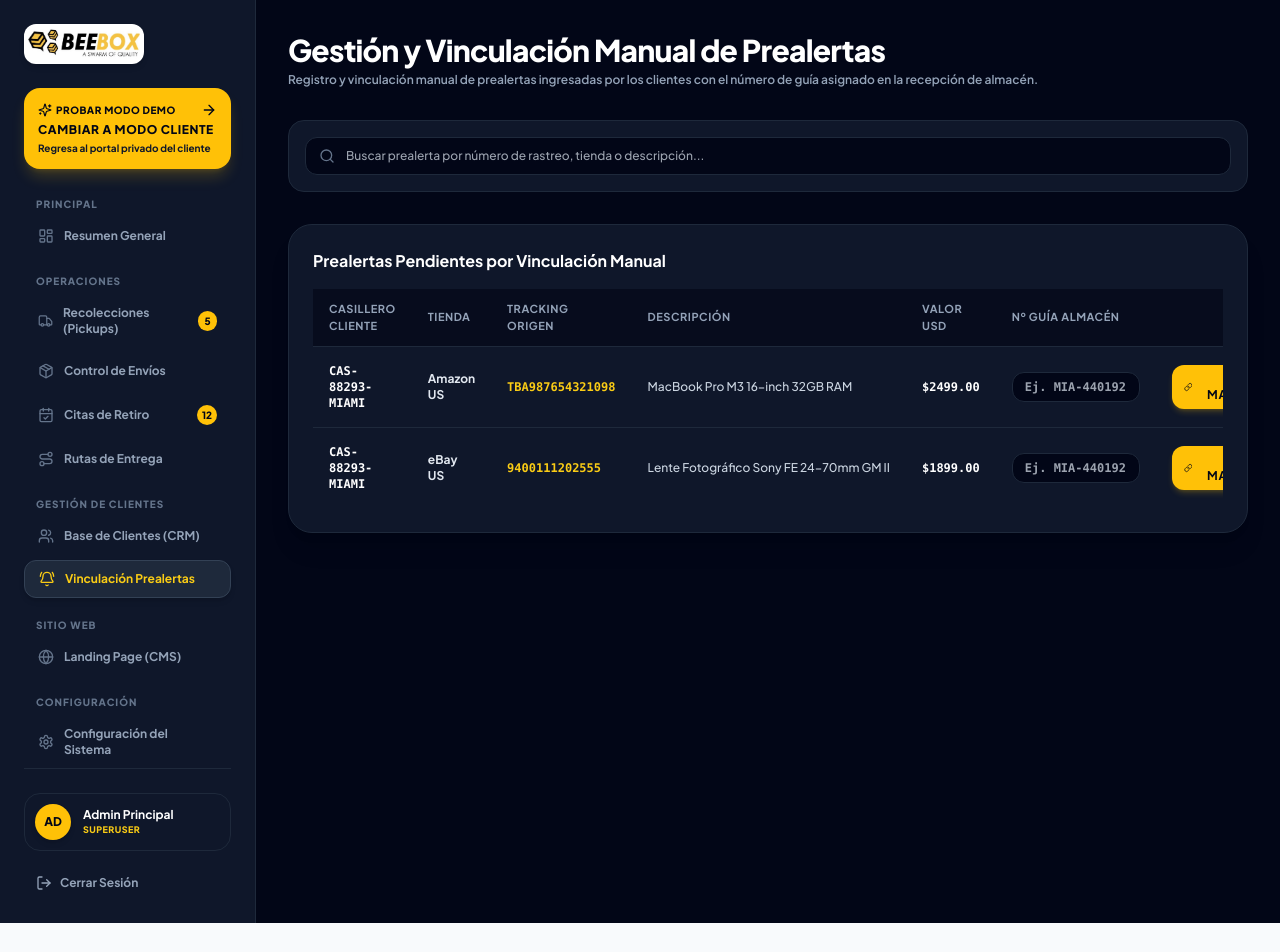
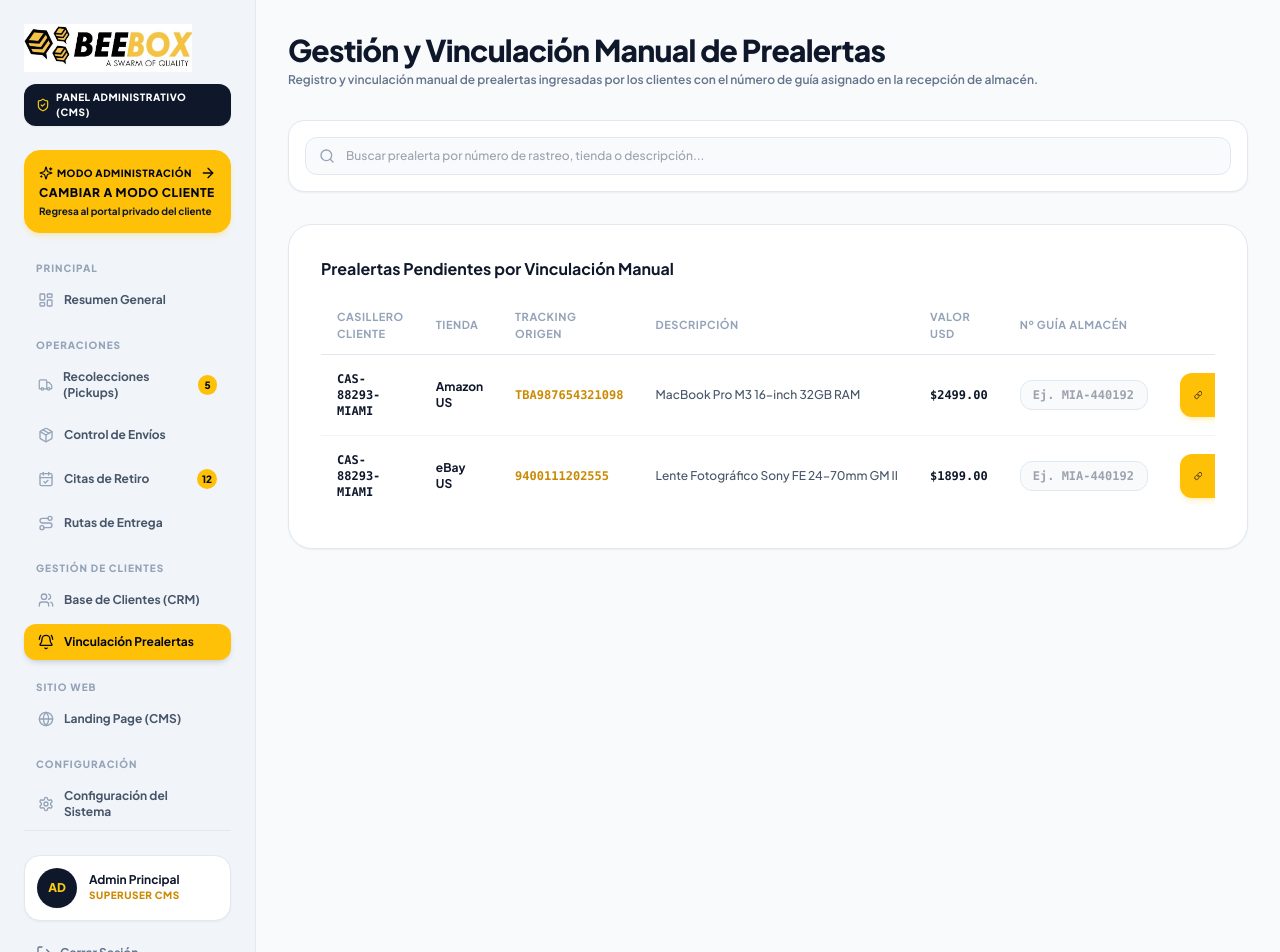
Before and after one commit to saraiherrerab/Beebox-Empresa-De-Transporte, a Next.js app: page /admin/prealertas in a window 1280 px wide. Shown: the top 952 px of the page. Before the commit the page ends 923 px from the top, so only its background shows below. Built offline with nearby package versions, Linux system fonts and the light colour scheme.

Commit message:
style: convert Admin Portal to clean Light Mode with executive top badge

```diff
--- a/src/app/admin/cms/page.tsx
+++ b/src/app/admin/cms/page.tsx
@@ -1,7 +1,7 @@
 "use client";
 
 import React, { useState } from "react";
-import { Image as ImageIcon, Save, CheckCircle2, Plus } from "lucide-react";
+import { Image as ImageIcon, Save, CheckCircle2 } from "lucide-react";
 import { Button } from "@/components/ui/Button";
 
 export default function AdminCMSPage() {
@@ -19,8 +19,8 @@
     <div className="space-y-8 animate-in fade-in duration-200">
       <div className="flex flex-col sm:flex-row sm:items-center justify-between gap-4">
         <div>
-          <h1 className="text-3xl font-black text-white tracking-tight">Administrador de Banners e Interacciones (CMS)</h1>
-          <p className="text-xs font-semibold text-slate-400 mt-1">
+          <h1 className="text-3xl font-black text-slate-900 tracking-tight">Administrador de Banners e Interacciones (CMS)</h1>
+          <p className="text-xs font-semibold text-slate-500 mt-1">
             Gestión 100% editable de banners rotativos principales, títulos, imágenes promocionales y bloques informativos.
           </p>
         </div>
@@ -31,39 +31,39 @@
       </div>
 
       {saved && (
-        <div className="p-4 rounded-2xl bg-emerald-500/20 border border-emerald-500/30 text-xs font-bold text-emerald-400 flex items-center gap-2">
-          <CheckCircle2 className="w-5 h-5 text-emerald-400" />
+        <div className="p-4 rounded-2xl bg-emerald-50 border border-emerald-200 text-xs font-bold text-emerald-800 flex items-center gap-2">
+          <CheckCircle2 className="w-5 h-5 text-emerald-600" />
           ¡Contenidos del portal web actualizados correctamente!
         </div>
       )}
 
-      <div className="bg-slate-900 rounded-3xl p-6 sm:p-8 border border-slate-800 space-y-6 shadow-xl max-w-3xl">
-        <h3 className="text-lg font-bold text-white flex items-center gap-2">
-          <ImageIcon className="w-5 h-5 text-amber-400" /> Editar Carrusel Principal (Hero Section)
+      <div className="bg-white rounded-3xl p-6 sm:p-8 border border-slate-200 space-y-6 shadow-sm max-w-3xl">
+        <h3 className="text-lg font-bold text-slate-900 flex items-center gap-2">
+          <ImageIcon className="w-5 h-5 text-amber-600" /> Editar Carrusel Principal (Hero Section)
         </h3>
 
         <form onSubmit={handleSaveCMS} className="space-y-4">
           <div>
-            <label className="block text-xs font-bold text-slate-400 uppercase tracking-wider mb-2">
+            <label className="block text-xs font-bold text-slate-700 uppercase tracking-wider mb-2">
               Slide 1 - Título Principal
             </label>
             <input
               type="text"
               value={slide1Title}
               onChange={(e) => setSlide1Title(e.target.value)}
-              className="w-full rounded-2xl bg-slate-950 border border-slate-800 p-4 text-xs font-bold text-white focus:outline-none focus:border-amber-400"
+              className="w-full rounded-2xl bg-slate-50 border border-slate-200 p-4 text-xs font-bold text-slate-900 focus:outline-none focus:border-amber-500"
             />
           </div>
 
           <div>
-            <label className="block text-xs font-bold text-slate-400 uppercase tracking-wider mb-2">
+            <label className="block text-xs font-bold text-slate-700 uppercase tracking-wider mb-2">
               Slide 1 - Frase Destacada (Amarillo)
             </label>
             <input
               type="text"
               value={slide1Highlight}
               onChange={(e) => setSlide1Highlight(e.target.value)}
-              className="w-full rounded-2xl bg-slate-950 border border-slate-800 p-4 text-xs font-bold text-amber-400 focus:outline-none focus:border-amber-400"
+              className="w-full rounded-2xl bg-slate-50 border border-slate-200 p-4 text-xs font-bold text-amber-700 focus:outline-none focus:border-amber-500"
             />
           </div>
 
--- a/src/app/admin/layout.tsx
+++ b/src/app/admin/layout.tsx
@@ -5,9 +5,9 @@
 
 export default function AdminLayout({ children }: { children: React.ReactNode }) {
   return (
-    <div className="min-h-screen flex bg-slate-900 text-slate-100 selection:bg-amber-500 selection:text-slate-950">
+    <div className="min-h-screen flex bg-slate-100 text-slate-900 selection:bg-amber-400 selection:text-slate-950">
       <AdminSidebar />
-      <main className="flex-1 p-8 overflow-y-auto bg-slate-950">{children}</main>
+      <main className="flex-1 p-6 sm:p-8 overflow-y-auto bg-slate-50">{children}</main>
     </div>
   );
 }
--- a/src/app/admin/page.tsx
+++ b/src/app/admin/page.tsx
@@ -15,8 +15,8 @@
   return (
     <div className="space-y-8 animate-in fade-in duration-200">
       <div>
-        <h1 className="text-3xl font-black text-white tracking-tight">Panel de Administración Beebox</h1>
-        <p className="text-xs font-semibold text-slate-400 mt-1">
+        <h1 className="text-3xl font-black text-slate-900 tracking-tight">Resumen Ejecutivo (CMS Admin)</h1>
+        <p className="text-xs font-semibold text-slate-500 mt-1">
           Gestión unificada de clientes, casilleros virtuales, prealertas de almacén, rutas y contenidos CMS.
         </p>
       </div>
@@ -25,13 +25,13 @@
         {stats.map((item, idx) => {
           const Icon = item.icon;
           return (
-            <div key={idx} className="p-6 rounded-3xl bg-slate-900 border border-slate-800 space-y-3 shadow-lg">
+            <div key={idx} className="p-6 rounded-3xl bg-white border border-slate-200 space-y-3 shadow-sm">
               <div className="flex items-center justify-between">
                 <span className="text-[10px] font-extrabold uppercase tracking-wider text-slate-400">{item.label}</span>
-                <Icon className="w-5 h-5 text-amber-400" />
+                <Icon className="w-5 h-5 text-amber-600" />
               </div>
-              <div className="text-3xl font-black font-mono text-white">{item.value}</div>
-              <span className="text-[11px] font-bold text-amber-400 block">{item.change}</span>
+              <div className="text-3xl font-black font-mono text-slate-900">{item.value}</div>
+              <span className="text-[11px] font-bold text-amber-700 block">{item.change}</span>
             </div>
           );
         })}
@@ -39,26 +39,26 @@
 
       {/* Quick Actions */}
       <div className="grid grid-cols-1 md:grid-cols-2 gap-8">
-        <div className="p-8 rounded-3xl bg-slate-900 border border-slate-800 space-y-4">
-          <h3 className="text-lg font-bold text-white flex items-center gap-2">
-            <BellRing className="w-5 h-5 text-amber-400" /> Gestión de Prealertas de Almacén
+        <div className="p-8 rounded-3xl bg-white border border-slate-200 space-y-4 shadow-sm">
+          <h3 className="text-lg font-bold text-slate-900 flex items-center gap-2">
+            <BellRing className="w-5 h-5 text-amber-600" /> Gestión de Prealertas de Almacén
           </h3>
-          <p className="text-xs text-slate-400 leading-relaxed">
-            Vincula de forma manual o escaneada las prealertas registradas por los usuarios con los trackings recibidos físicamente en la sede de Miami.
+          <p className="text-xs text-slate-500 leading-relaxed font-medium">
+            Vincula de forma manual las prealertas registradas por los usuarios con los trackings recibidos físicamente en la sede de Miami.
           </p>
-          <Link href="/admin/prealertas" className="inline-flex items-center gap-2 text-xs font-bold text-amber-400 hover:text-amber-300 pt-2">
+          <Link href="/admin/prealertas" className="inline-flex items-center gap-2 text-xs font-bold text-amber-700 hover:underline pt-2 uppercase">
             IR A VINCULAR PREALERTAS <ArrowRight className="w-4 h-4" />
           </Link>
         </div>
 
-        <div className="p-8 rounded-3xl bg-slate-900 border border-slate-800 space-y-4">
-          <h3 className="text-lg font-bold text-white flex items-center gap-2">
-            <Users className="w-5 h-5 text-amber-400" /> Directorio de Clientes y Casilleros
+        <div className="p-8 rounded-3xl bg-white border border-slate-200 space-y-4 shadow-sm">
+          <h3 className="text-lg font-bold text-slate-900 flex items-center gap-2">
+            <Users className="w-5 h-5 text-amber-600" /> Directorio de Clientes y Casilleros
           </h3>
-          <p className="text-xs text-slate-400 leading-relaxed">
+          <p className="text-xs text-slate-500 leading-relaxed font-medium">
             Consulta códigos de casillero asignados (`CAS-XXXXX-MIAMI`), historial de compras e información de contacto de usuarios registrados.
           </p>
-          <Link href="/admin/clientes" className="inline-flex items-center gap-2 text-xs font-bold text-amber-400 hover:text-amber-300 pt-2">
+          <Link href="/admin/clientes" className="inline-flex items-center gap-2 text-xs font-bold text-amber-700 hover:underline pt-2 uppercase">
             CONSULTAR DIRECTORIO <ArrowRight className="w-4 h-4" />
           </Link>
         </div>
--- a/src/app/admin/prealertas/page.tsx
+++ b/src/app/admin/prealertas/page.tsx
@@ -27,41 +27,41 @@
   return (
     <div className="space-y-8 animate-in fade-in duration-200">
       <div>
-        <h1 className="text-3xl font-black text-white tracking-tight">Gestión y Vinculación Manual de Prealertas</h1>
-        <p className="text-xs font-semibold text-slate-400 mt-1">
+        <h1 className="text-3xl font-black text-slate-900 tracking-tight">Gestión y Vinculación Manual de Prealertas</h1>
+        <p className="text-xs font-semibold text-slate-500 mt-1">
           Registro y vinculación manual de prealertas ingresadas por los clientes con el número de guía asignado en la recepción de almacén.
         </p>
       </div>
 
       {linkedNotice && (
-        <div className="p-4 rounded-2xl bg-emerald-500/20 border border-emerald-500/30 text-xs font-bold text-emerald-400 flex items-center gap-2">
-          <CheckCircle2 className="w-5 h-5 text-emerald-400" />
+        <div className="p-4 rounded-2xl bg-emerald-50 border border-emerald-200 text-xs font-bold text-emerald-800 flex items-center gap-2">
+          <CheckCircle2 className="w-5 h-5 text-emerald-600" />
           {linkedNotice}
         </div>
       )}
 
       {/* Manual Search Bar */}
-      <div className="bg-slate-900 p-4 rounded-2xl border border-slate-800 flex items-center gap-4">
+      <div className="bg-white p-4 rounded-2xl border border-slate-200 shadow-sm flex items-center gap-4">
         <div className="relative flex-1">
-          <Search className="absolute left-3.5 top-1/2 -translate-y-1/2 w-4 h-4 text-slate-500" />
+          <Search className="absolute left-3.5 top-1/2 -translate-y-1/2 w-4 h-4 text-slate-400" />
           <input
             type="text"
             value={searchTracking}
             onChange={(e) => setSearchTracking(e.target.value)}
             placeholder="Buscar prealerta por número de rastreo, tienda o descripción..."
-            className="w-full pl-10 pr-4 py-2.5 rounded-xl bg-slate-950 border border-slate-800 text-xs font-medium text-white focus:outline-none focus:border-amber-400"
+            className="w-full pl-10 pr-4 py-2.5 rounded-xl bg-slate-50 border border-slate-200 text-xs font-medium text-slate-900 focus:outline-none focus:border-amber-500"
           />
         </div>
       </div>
 
       {/* Manual Pre-alerts Table */}
-      <div className="bg-slate-900 rounded-3xl border border-slate-800 overflow-hidden shadow-xl space-y-4 p-6">
-        <h3 className="text-base font-bold text-white">Prealertas Pendientes por Vinculación Manual</h3>
+      <div className="bg-white rounded-3xl border border-slate-200 overflow-hidden shadow-sm space-y-4 p-6 sm:p-8">
+        <h3 className="text-base font-bold text-slate-900">Prealertas Pendientes por Vinculación Manual</h3>
 
         <div className="overflow-x-auto">
           <table className="w-full text-left border-collapse">
             <thead>
-              <tr className="border-b border-slate-800 bg-slate-950/60 text-[11px] font-extrabold uppercase tracking-wider text-slate-400">
+              <tr className="border-b border-slate-200 text-[11px] font-extrabold uppercase tracking-wider text-slate-400">
                 <th className="py-3 px-4">Casillero Cliente</th>
                 <th className="py-3 px-4">Tienda</th>
                 <th className="py-3 px-4">Tracking Origen</th>
@@ -71,14 +71,14 @@
                 <th className="py-3 px-4 text-right">Acción</th>
               </tr>
             </thead>
-            <tbody className="divide-y divide-slate-800 text-xs font-medium text-slate-300">
+            <tbody className="divide-y divide-slate-100 text-xs font-medium text-slate-800">
               {filteredPrealertas.map((item) => (
-                <tr key={item.id} className="hover:bg-slate-800/50 transition-colors">
-                  <td className="py-4 px-4 font-mono font-bold text-white">CAS-88293-MIAMI</td>
-                  <td className="py-4 px-4 font-bold text-slate-200">{item.store}</td>
-                  <td className="py-4 px-4 font-mono font-bold text-amber-400">{item.trackingNumber}</td>
-                  <td className="py-4 px-4 text-slate-300 max-w-xs truncate">{item.description}</td>
-                  <td className="py-4 px-4 font-mono font-bold text-white">${item.amountPaid}</td>
+                <tr key={item.id} className="hover:bg-slate-50 transition-colors">
+                  <td className="py-4 px-4 font-mono font-bold text-slate-900">CAS-88293-MIAMI</td>
+                  <td className="py-4 px-4 font-bold text-slate-900">{item.store}</td>
+                  <td className="py-4 px-4 font-mono font-bold text-amber-700">{item.trackingNumber}</td>
+                  <td className="py-4 px-4 text-slate-600 max-w-xs truncate">{item.description}</td>
+                  <td className="py-4 px-4 font-mono font-bold text-slate-900">${item.amountPaid}</td>
                   <td className="py-4 px-4">
                     <input
                       type="text"
@@ -87,7 +87,7 @@
                       onChange={(e) =>
                         setWarehouseGuideInput({ ...warehouseGuideInput, [item.id]: e.target.value })
                       }
-                      className="w-32 px-3 py-1.5 rounded-xl bg-slate-950 border border-slate-800 text-xs font-mono font-bold text-white focus:outline-none focus:border-amber-400"
+                      className="w-32 px-3 py-1.5 rounded-xl bg-slate-50 border border-slate-200 text-xs font-mono font-bold text-slate-900 focus:outline-none focus:border-amber-500"
                     />
                   </td>
                   <td className="py-4 px-4 text-right">
@@ -95,7 +95,7 @@
                       onClick={() => handleLinkPrealerta(item.id, item.trackingNumber)}
                       variant="amber"
                       size="sm"
-                      className="rounded-xl px-3 py-1.5 font-bold text-xs"
+                      className="rounded-xl px-3.5 py-1.5 font-bold text-xs"
                     >
                       <LinkIcon className="w-3.5 h-3.5 mr-1" /> Vincular Manualmente
                     </Button>
--- a/src/components/admin/AdminSidebar.tsx
+++ b/src/components/admin/AdminSidebar.tsx
@@ -68,25 +68,32 @@
   ];
 
   return (
-    <aside className="w-64 bg-[#0F172A] text-slate-300 min-h-screen flex flex-col justify-between p-6 shrink-0 border-r border-slate-800">
+    <aside className="w-64 bg-slate-100 text-slate-800 min-h-screen flex flex-col justify-between p-6 shrink-0 border-r border-slate-200/80 shadow-sm">
       <div className="space-y-6">
-        {/* Logo */}
+        {/* Logo & Executive Badge */}
+        <div className="space-y-3">
           <Link href="/" className="block">
             <img
               src="/beebox-logo.jpg"
               alt="Beebox Logo"
-            className="h-10 w-auto object-contain bg-white p-1 rounded-xl shadow-md"
+              className="h-12 w-auto object-contain"
             />
           </Link>
+
+          <div className="flex items-center gap-1.5 px-3 py-1.5 rounded-xl bg-slate-900 text-white text-[10px] font-black tracking-wider uppercase shadow-sm">
+            <ShieldCheck className="w-3.5 h-3.5 text-amber-400 shrink-0" />
+            <span>PANEL ADMINISTRATIVO (CMS)</span>
+          </div>
+        </div>
 
         {/* Highly Intuitive Demo Role Switcher Button to Client */}
         <button
           onClick={handleSwitchToClient}
-          className="w-full p-3.5 rounded-2xl bg-amber-500 hover:bg-amber-400 text-slate-950 transition-all font-bold text-xs shadow-lg shadow-amber-500/20 group text-left space-y-1"
+          className="w-full p-3.5 rounded-2xl bg-amber-500 hover:bg-amber-400 text-slate-950 transition-all font-bold text-xs shadow-md shadow-amber-500/20 group text-left space-y-1 border border-amber-400"
         >
           <div className="flex items-center justify-between">
             <span className="text-[10px] font-black uppercase tracking-wider text-slate-950 flex items-center gap-1">
-              <Sparkles className="w-3.5 h-3.5" /> PROBAR MODO DEMO
+              <Sparkles className="w-3.5 h-3.5" /> MODO ADMINISTRACIÓN
             </span>
             <ArrowRight className="w-4 h-4 text-slate-950 group-hover:translate-x-1 transition-transform" />
           </div>
@@ -102,7 +109,7 @@
         <nav className="space-y-5 pt-1">
           {navGroups.map((grp) => (
             <div key={grp.group} className="space-y-1.5">
-              <span className="text-[10px] font-black tracking-widest uppercase text-slate-500 px-3 block">
+              <span className="text-[10px] font-black tracking-widest uppercase text-slate-400 px-3 block">
                 {grp.group}
               </span>
               {grp.items.map((item) => {
@@ -115,17 +122,19 @@
                     href={item.href}
                     className={`flex items-center justify-between px-3.5 py-2.5 rounded-xl text-xs font-bold transition-all ${
                       isActive
-                        ? "bg-slate-800 text-amber-400 border border-slate-700 shadow-md"
-                        : "text-slate-400 hover:text-white hover:bg-slate-900"
+                        ? "bg-amber-500 text-slate-950 shadow-md font-black"
+                        : "text-slate-600 hover:text-slate-900 hover:bg-slate-200/60"
                     }`}
                   >
                     <div className="flex items-center gap-2.5">
-                      <Icon className={`w-4 h-4 ${isActive ? "text-amber-400" : "text-slate-500"}`} />
+                      <Icon className={`w-4 h-4 ${isActive ? "text-slate-950" : "text-slate-400"}`} />
                       <span>{item.name}</span>
                     </div>
 
                     {item.badge && (
-                      <span className="w-5 h-5 rounded-full bg-amber-500 text-slate-950 text-[10px] font-black flex items-center justify-center">
+                      <span className={`w-5 h-5 rounded-full text-[10px] font-black flex items-center justify-center ${
+                        isActive ? "bg-slate-950 text-amber-400" : "bg-amber-500 text-slate-950"
+                      }`}>
                         {item.badge}
                       </span>
                     )}
@@ -138,22 +147,22 @@
       </div>
 
       {/* Admin User Footer */}
-      <div className="pt-6 border-t border-slate-800 space-y-4">
-        <div className="flex items-center gap-3 p-2.5 rounded-2xl bg-slate-900 border border-slate-800">
-          <div className="w-9 h-9 rounded-full bg-amber-500 text-slate-950 font-black text-xs flex items-center justify-center shrink-0 shadow-md">
+      <div className="pt-6 border-t border-slate-200 space-y-4">
+        <div className="flex items-center gap-3 p-3 rounded-2xl bg-white border border-slate-200 shadow-sm">
+          <div className="w-10 h-10 rounded-full bg-slate-900 text-amber-400 font-black text-xs flex items-center justify-center shrink-0 shadow-sm">
             AD
           </div>
           <div className="overflow-hidden">
-            <h4 className="text-xs font-bold text-white truncate">Admin Principal</h4>
-            <span className="text-[9px] font-extrabold uppercase tracking-wider text-amber-400 block truncate">
-              SUPERUSER
+            <h4 className="text-xs font-bold text-slate-900 truncate">Admin Principal</h4>
+            <span className="text-[10px] font-extrabold uppercase tracking-wider text-amber-700 block truncate">
+              SUPERUSER CMS
             </span>
           </div>
         </div>
 
         <button
           onClick={handleLogout}
-          className="w-full flex items-center gap-2 px-3 py-2 text-xs font-bold text-slate-400 hover:text-red-400 transition-colors"
+          className="w-full flex items-center gap-2 px-3 py-2 text-xs font-bold text-slate-500 hover:text-red-600 transition-colors"
         >
           <LogOut className="w-4 h-4" />
           <span>Cerrar Sesión</span>
```
Also changed, not shown: src/app/admin/calculadora/page.tsx (+16 -16 lines), src/app/admin/clientes/page.tsx (+8 -20 lines). Lines whose indentation alone changed are shown as unchanged.
